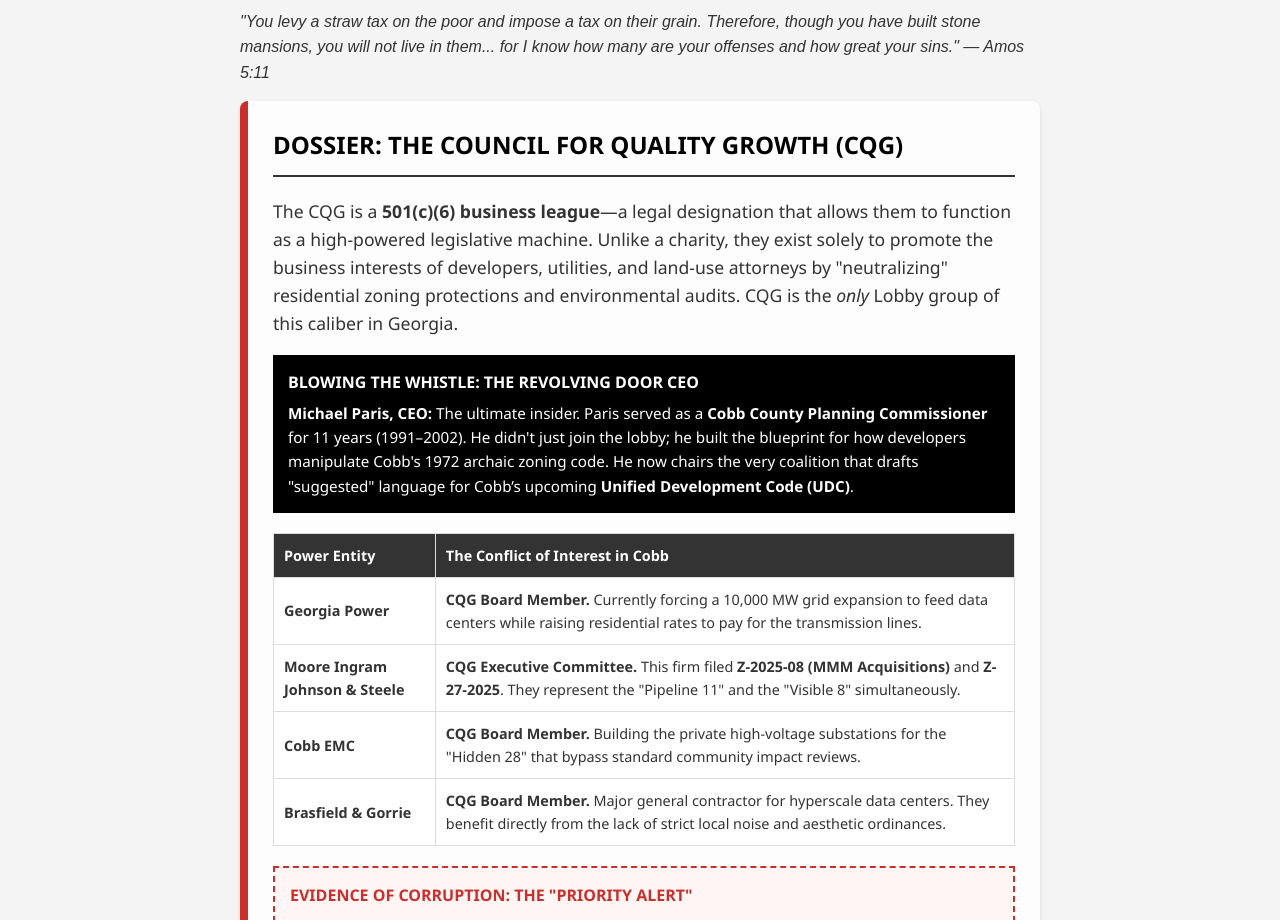
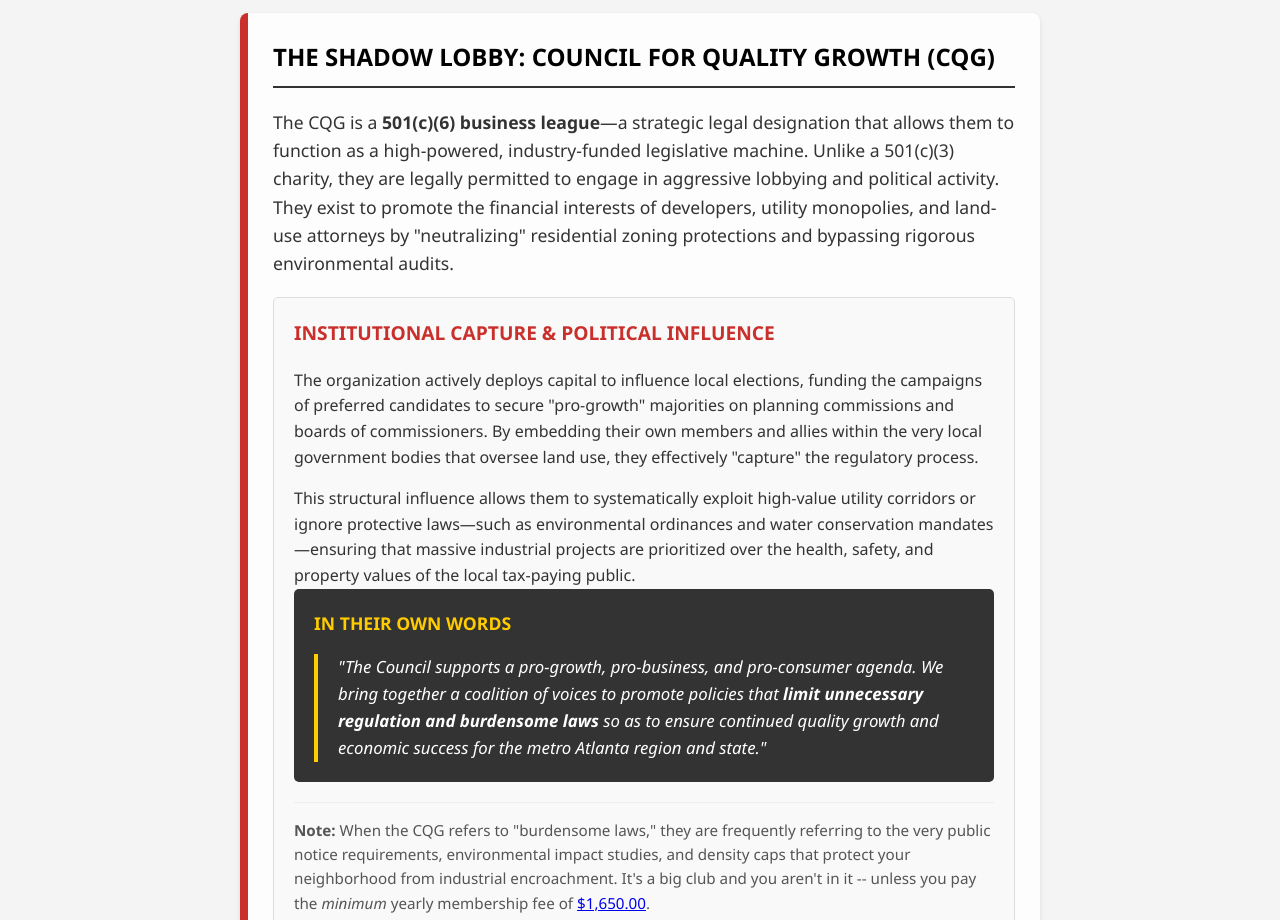
Before and after one commit to CobbCorrupted/cobbcorrupted.github.io, a plain HTML site: page index.html in a window 1280 px wide. Shown: the part 166-1086 px from the top of the page. Drawn offline with Linux system fonts and the light colour scheme.

Commit message:
Update index.html

```diff
--- a/index.html
+++ b/index.html
@@ -30,14 +30,37 @@
         <a href="#zoning">ZONING (TBD)</a>
         <a href="#about">ABOUT</a>
     </nav>
-
-    <h1>Cobb County Audit (2025-2026)</h1>
     <p><i>"You levy a straw tax on the poor and impose a tax on their grain. Therefore, though you have built stone mansions, you will not live in them... for I know how many are your offenses and how great your sins." — Amos 5:11</i></p>
 <div class="card" id="CQG" style="border-left: #c9302c 8px solid; background: #fdfdfd; padding: 25px; font-family: 'Segoe UI', Arial, sans-serif; color: #333;">
-<h2 style="margin-top: 0; color: #000; text-transform: uppercase; border-bottom: 2px solid #333; padding-bottom: 10px;">Dossier: The Council for Quality Growth (CQG)</h2>
-<p style="font-size: 1.1em;">The CQG is a <b>501(c)(6) business league</b>—a legal designation that allows them to function as a high-powered legislative machine. Unlike a charity, they exist solely to promote the business interests of developers, utilities, and land-use attorneys by "neutralizing" residential zoning protections and environmental audits. CQG is the <i>only</i> Lobby group of this caliber in Georgia.</p>
+<h2 style="margin-top: 0; color: #000; text-transform: uppercase; border-bottom: 2px solid #333; padding-bottom: 10px;">The Shadow Lobby: Council for Quality Growth (CQG)</h2>
+
+<p style="font-size: 1.1em; margin-bottom: 20px;">
+    The CQG is a <b>501(c)(6) business league</b>—a strategic legal designation that allows them to function as a high-powered, industry-funded legislative machine. Unlike a 501(c)(3) charity, they are legally permitted to engage in aggressive lobbying and political activity. They exist to promote the financial interests of developers, utility monopolies, and land-use attorneys by "neutralizing" residential zoning protections and bypassing rigorous environmental audits.
+</p>
+
+<div style="background: #f9f9f9; border: 1px solid #ddd; padding: 20px; border-radius: 5px; margin-bottom: 20px;">
+    <h3 style="margin-top: 0; color: #c9302c; font-size: 1.2em; text-transform: uppercase;">Institutional Capture & Political Influence</h3>
+    <p style="margin-bottom: 15px;">
+        The organization actively deploys capital to influence local elections, funding the campaigns of preferred candidates to secure "pro-growth" majorities on planning commissions and boards of commissioners. By embedding their own members and allies within the very local government bodies that oversee land use, they effectively "capture" the regulatory process.
+    </p>
+    <p style="margin-bottom: 0;">
+        This structural influence allows them to systematically exploit high-value utility corridors or ignore protective laws—such as environmental ordinances and water conservation mandates—ensuring that massive industrial projects are prioritized over the health, safety, and property values of the local tax-paying public.
+    </p>
+
+<div style="background: #333; color: #fff; padding: 20px; border-radius: 5px;">
+    <h3 style="margin-top: 0; color: #ffcc00; font-size: 1.1em; text-transform: uppercase;">In Their Own Words</h3>
+    <blockquote style="margin: 0; padding-left: 20px; border-left: 4px solid #ffcc00; font-style: italic; font-size: 1.05em;">
+        "The Council supports a pro-growth, pro-business, and pro-consumer agenda. We bring together a coalition of voices to promote policies that <b>limit unnecessary regulation and burdensome laws</b> so as to ensure continued quality growth and economic success for the metro Atlanta region and state."
+    </blockquote>
+</div>
+
+<p style="margin-top: 20px; font-size: 0.95em; color: #555; border-top: 1px solid #eee; padding-top: 15px;">
+    <b>Note:</b> When the CQG refers to "burdensome laws," they are frequently referring to the very public notice requirements, environmental impact studies, and density caps that protect your neighborhood from industrial encroachment. It's a big club and you aren't in it -- unless you pay the <i>minimum</i> yearly membership fee of <a href="https://councilforqualitygrowth.memberzone.com/member/newmemberapp/">$1,650.00</a>.
+</p>
+
+</div>
 <div style="background: #000; color: #fff; padding: 15px; margin-bottom: 20px;">
-    <h4 style="margin: 0; text-transform: uppercase;">Blowing the Whistle: The Revolving Door CEO</h4>
+    <h4 style="margin: 0; text-transform: uppercase;">Corruption hits home: The Revolving Door CEO</h4>
     <p style="margin: 5px 0 0 0; font-size: 0.95em;"><b>Michael Paris, CEO:</b> The ultimate insider. Paris served as a <b>Cobb County Planning Commissioner</b> for 11 years (1991–2002). He didn't just join the lobby; he built the blueprint for how developers manipulate Cobb's 1972 archaic zoning code. He now chairs the very coalition that drafts "suggested" language for Cobb’s upcoming <b>Unified Development Code (UDC)</b>.</p>
 </div>
 
@@ -55,7 +78,7 @@
         </tr>
         <tr>
             <td style="padding:10px; border:1px solid #ddd;"><b>Moore Ingram Johnson & Steele</b></td>
-            <td style="padding:10px; border:1px solid #ddd;"><b>CQG Executive Committee.</b> This firm filed <b>Z-2025-08 (MMM Acquisitions)</b> and <b>Z-27-2025</b>. They represent the "Pipeline 11" and the "Visible 8" simultaneously.</td>
+            <td style="padding:10px; border:1px solid #ddd;"><b>CQG Executive Committee.</b> This firm filed <b>Z-2025-08 (MMM Acquisitions)</b> and <b>Countless other</b> destructive development projects in recent years. They represent the "Pipeline 11" and the "Visible 8" simultaneously.</td>
         </tr>
         <tr>
             <td style="padding:10px; border:1px solid #ddd;"><b>Cobb EMC</b></td>
```
